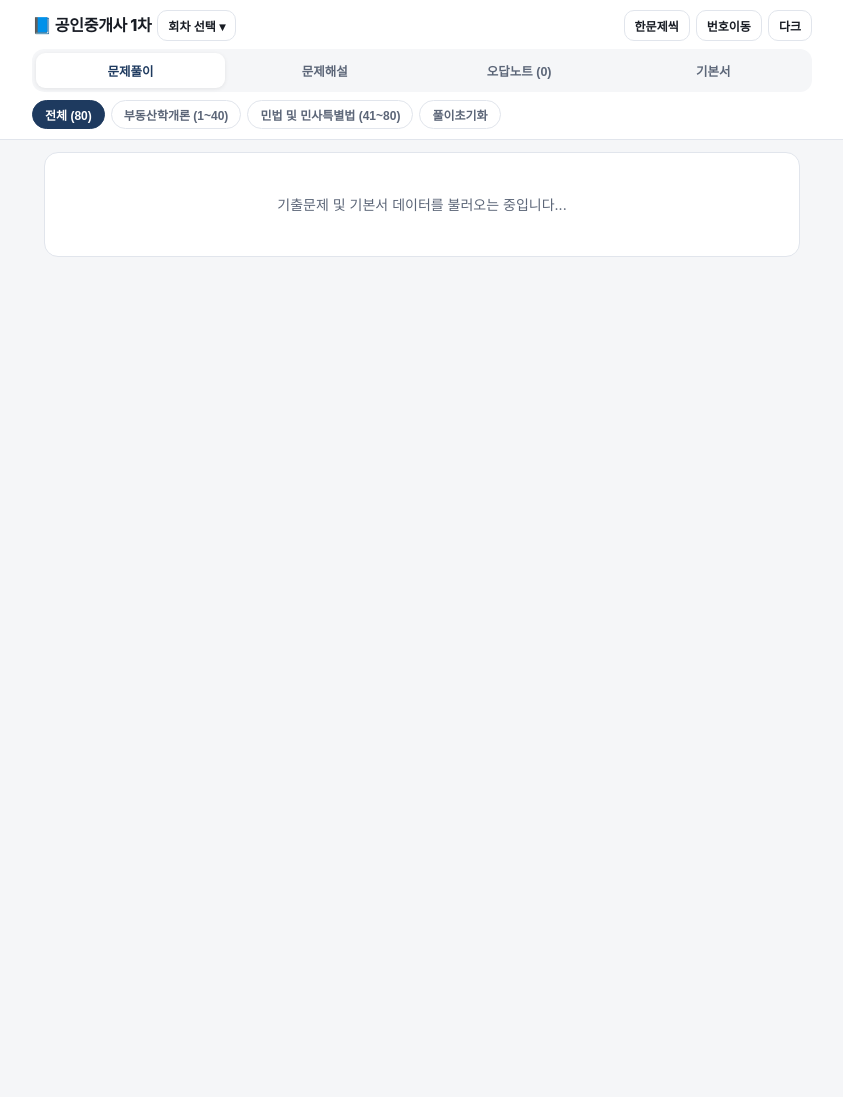
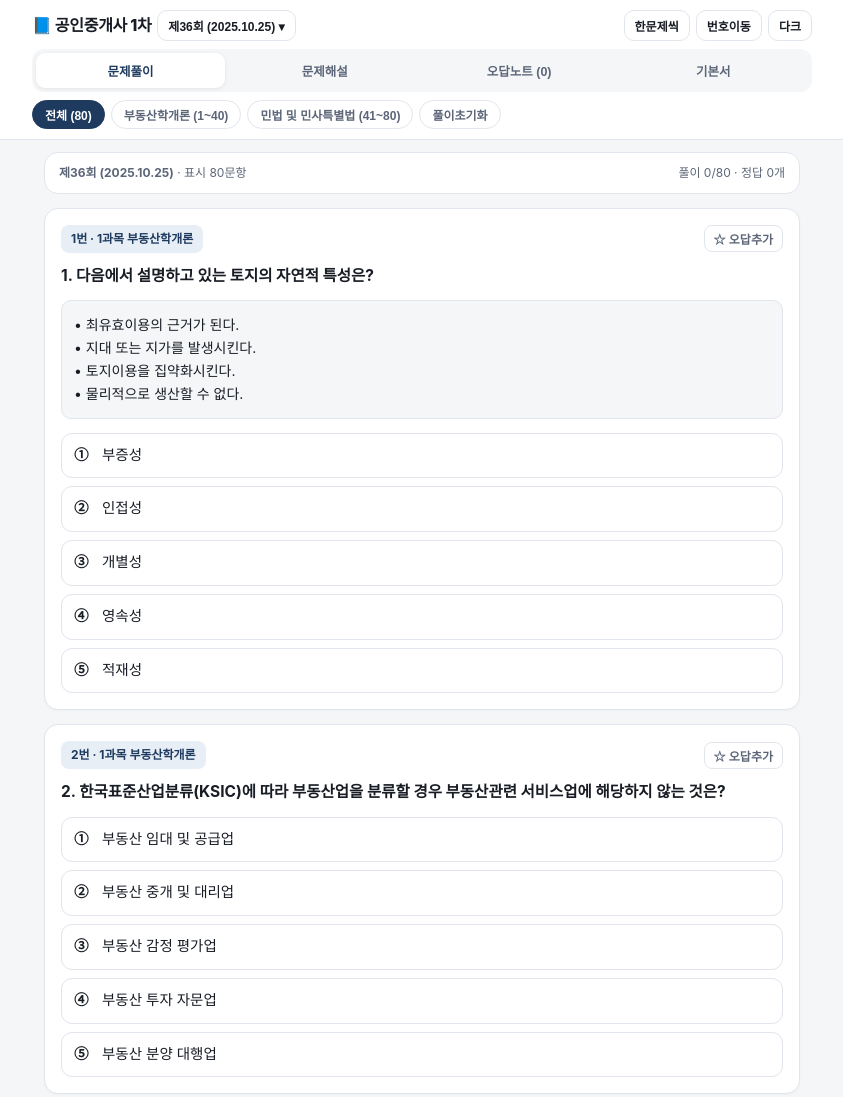
Before and after one commit to ksl1019/realtor-exam-pwa, a plain HTML site: page index.html in a window 1280 px wide. Shown: the top 1097 px of the page, without its empty margins (218-1061 px from the left). Before the commit the page ends 800 px from the top, so only its background shows below. Drawn offline with Linux system fonts and the light colour scheme.

Commit message:
Update index.html

```diff
--- a/index.html
+++ b/index.html
@@ -541,14 +541,11 @@
       "session29.js"
     ];
 
-    const TEXTBOOK_FILES = [
-      "textbook01.js"
-    ];
+    const TEXTBOOK_FILES = [];
 
     window.SESSIONS = window.SESSIONS || [];
     window.TEXTBOOKS = window.TEXTBOOKS || [];
 
-    // 기본서 내장 데이터 (외부 파일이 없거나 로드 실패해도 기본서 탭이 바로 뜨도록 보장)
     window.TEXTBOOKS.push({
       id: "builtin-textbook",
       title: "공인중개사 1차 단권 기본서 (학개론·민법)",
@@ -568,7 +565,7 @@
                   items: [
                     { type: "틀린 지문 정정", text: "나지(裸地)는 토지 위에 건물이나 그 밖의 정착물이 없고 지상권 등 토지의 사용·수익을 제한하는 사법상의 권리가 설정되어 있지 아니한 토지를 말한다. 건부지(建附地) 중 건축법상 건폐율·용적률 등의 제한으로 건물을 짓지 않고 비워 둔 토지는 '공지(空地)'이며, 건부지가격은 건부감가에 의해 나지가격보다 낮게 평가되는 것이 일반적이다." },
                     { type: "기출 옳은 지문", text: "필지(筆地)는 하나의 지번이 부여되는 토지등록의 단위이고, 획지(劃地)는 인위적·자연적·행정적 조건에 따라 다른 토지와 구별되는 가격수준이 비슷한 일단의 토지이다. 용도상 불가분의 관계에 있는 2필지 이상의 토지는 '일단지(一團地)'이고, 도로에 직접 연결되지 못한 한 필지의 토지는 '맹지(盲地)'이다." },
-                    { type: "연관 개념·실전 보충", text: "부지(敷地)는 건축물이나 하천·도로·철도·공원 등의 바닥토지를 지칭하는 포괄적 용어이며, 택지(宅地)는 주거·상업·공업용지로 이용되고 있거나 조성된 토지이다. 고압송전선로 아래 토지는 '선하지(線下地)'이며, 초과토지는 현존 건물에 필요한 적정면적 이상 토지 중 분리 사용이 가능한 부분을 말한다." }
+                    { type: "연관 개념·실전 보충", text: "부지(敷地)는 건축물이나 하천·도로·철도·공원 등의 바닥토지를 지칭하는 포괄적 용어이며, 택지(宅地)는 주거·상업·공업용지 등으로 이용되고 있거나 조성된 토지이다. 고압송전선로 아래 토지는 '선하지(線下地)'이며, 초과토지는 현존 건물에 필요한 적정면적 이상 토지 중 분리 사용이 가능한 부분을 말한다." }
                   ]
                 },
                 {
@@ -576,7 +573,7 @@
                   related: ["후보지", "이행지", "빈지", "포락지", "법지", "소지", "부증성", "부동성", "개별성", "영속성"],
                   items: [
                     { type: "기출 옳은 지문", text: "후보지(候補地)는 택지·농지·산지(임지)지역 상호 간에 다른 지역으로 전환되고 있는 일단의 토지이고, 이행지(移行地)는 세부 용도지역 상호 간에 용도가 전환되고 있는 일단의 토지이다." },
-                    { type: "틀린 지문 정정", text: "소유권이 인정되지 않는 바다와 육지 사이의 해변 토지는 '빈지(濱地)'이고, 지적공부에 등록된 토지가 침식되어 수면 밑으로 잠긴 토지는 '포락지(浦落地)'이다. 소유권은 인정되나 이용실익이 적거나 불가능한 경사지 등은 '법지(法地)', 개발 전 자연 상태 토지는 '소지(素地)'이다." },
+                    { type: "틀린 지문 정정", text: "소유권이 인정되지 않는 바다와 육지 사이의 해변 토지는 '빈지(濱地)'이고, 지적공부에 등록된 토지가 물에 침식되어 수면 밑으로 잠긴 토지는 '포락지(浦落地)'이다. 소유권은 인정되나 이용실익이 적거나 불가능한 경사지 등은 '법지(法地)', 개발 전 자연 상태 토지는 '소지(素地)'이다." },
                     { type: "틀린 지문 정정", text: "부증성으로 물리적 공급이 불가하므로 토지이용 집약화·지가/지대 발생·소유욕구 증대·입지경쟁이 나타난다. 부동성은 국지성·임장활동·외부효과 근거가 되고, 개별성은 일물일가 배제·개별요인 비교 근거가 되며, 영속성은 물리적 감가상각 배제·장기투자 근거가 된다. 용도의 다양성은 최유효이용과 경제적 공급의 근거이다." }
                   ]
                 }
@@ -710,8 +707,7 @@
           ]
         }
       ]
-    }
-  ]);
+    });
 
     (function registerPWA() {
       const manifest = {
@@ -957,7 +953,7 @@
       const ses = getCurrentSession();
       const main = document.getElementById("appMain");
       if (!ses) {
-        main.innerHTML = `<div class="empty-state">등록된 회차 파일(예: session36.js)이 없습니다.</div>`;
+        main.innerHTML = `<div class="empty-state">등록된 회차 파일(예: session36.js)이 없습니다.<br/>상단 <strong>기본서</strong> 탭을 눌러 단권 기본서를 바로 볼 수 있습니다.</div>`;
         return;
       }
       document.getElementById("sessionToggleBtn").textContent = `${ses.title} ▾`;
@@ -1111,26 +1107,38 @@
 
     function loadScriptSequential(src) {
       return new Promise(resolve => {
+        let done = false;
+        const finish = () => {
+          if (!done) {
+            done = true;
+            resolve();
+          }
+        };
+        const timer = setTimeout(finish, 1500);
         const s = document.createElement("script");
         s.src = src + "?v=" + Date.now();
-        s.onload = resolve;
-        s.onerror = resolve;
+        s.onload = () => { clearTimeout(timer); finish(); };
+        s.onerror = () => { clearTimeout(timer); finish(); };
         document.body.appendChild(s);
       });
     }
 
     (async function initApp() {
+      try {
         for (const file of SESSION_FILES) {
           await loadScriptSequential(file);
         }
         for (const tbFile of TEXTBOOK_FILES) {
           await loadScriptSequential(tbFile);
         }
+      } finally {
+        window.SESSIONS = Array.isArray(window.SESSIONS) ? window.SESSIONS : [];
         window.SESSIONS.sort((a, b) => Number(b.id) - Number(a.id));
-      if (window.SESSIONS.length > 0) {
+        if (window.SESSIONS.length > 0 && !state.sessionId) {
           state.sessionId = window.SESSIONS[0].id;
         }
         render();
+      }
     })();
   </script>
 </body>
```
Lines whose indentation alone changed are shown as unchanged.
